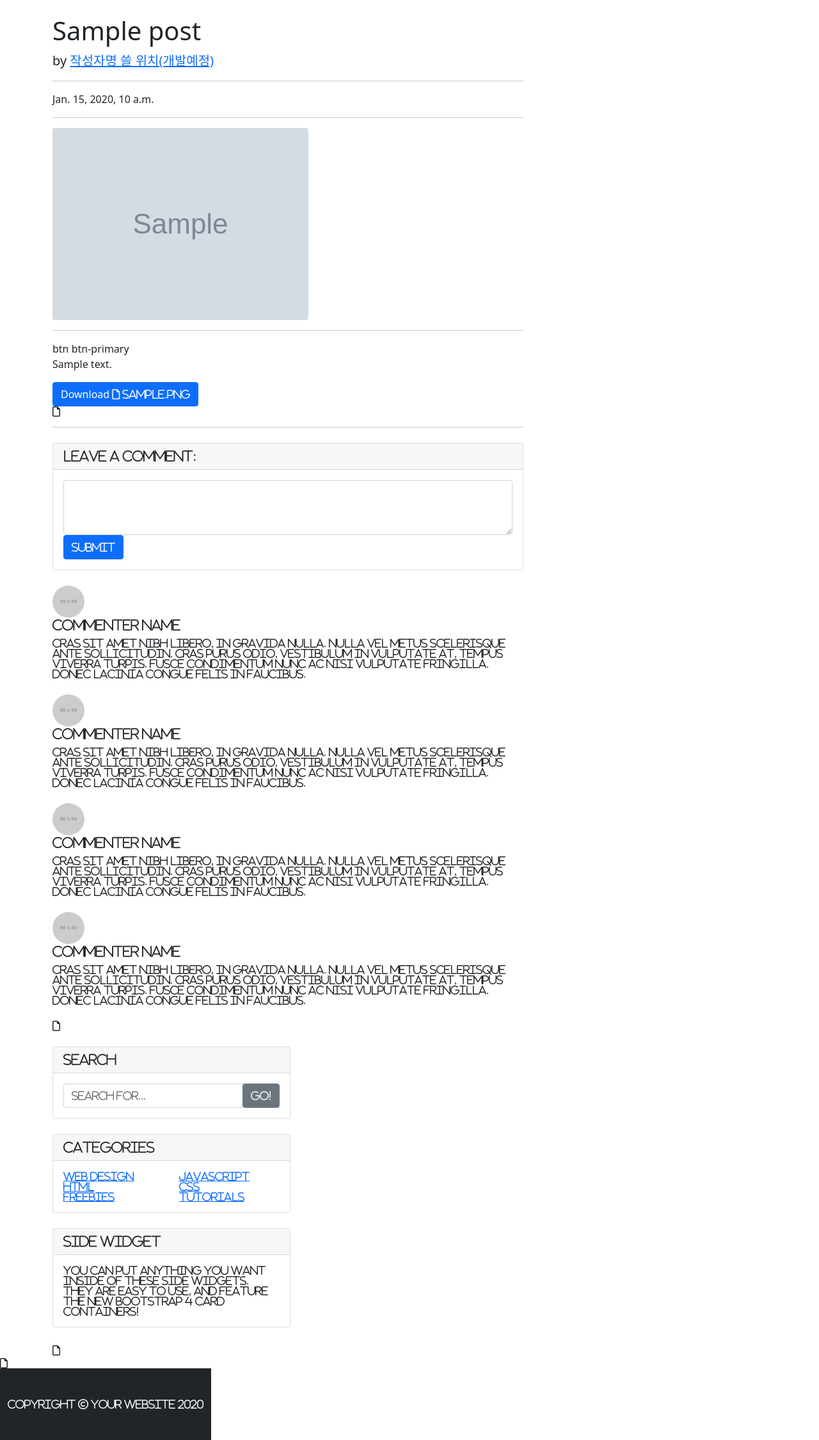
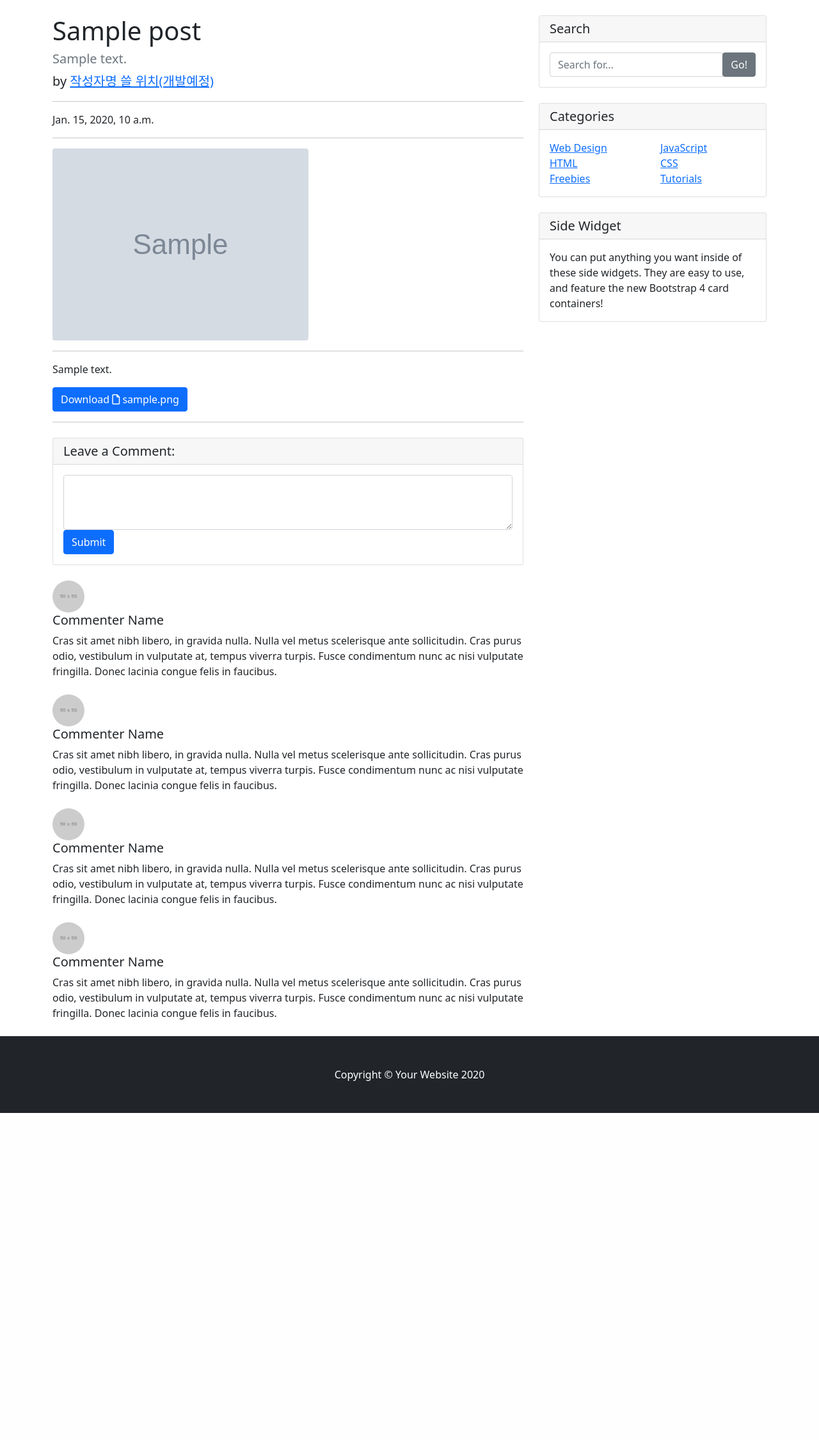
Before and after one commit to kkyh12180/2022_1_GETIT_django, a Django app: page /blog/1/ in a window 1280 px wide. Shown: the part 56-2306 px from the top of the page at 64% size. After the commit the page ends 1795 px from the top, so only its background shows below. Run offline with Django 4.2, Linux system fonts and the light colour scheme; tables that the repository leaves empty hold one stand-in row (values such as "Sample post"); grey boxes marked "Sample" are stand-in pictures; grey boxes labelled with a size stand in for pictures from a placeholder-image service; parts of the project's set-up code (start-up, migrations or seed data) failed here and were passed over; some libraries are stand-ins or nearby versions.

Commit message:
미리보기 추가

```diff
--- a/blog/models.py
+++ b/blog/models.py
@@ -5,6 +5,7 @@
 # Create your models here.
 class Post(models.Model) :
     title = models.CharField(max_length = 30)
+    hook_text = models.CharField(max_length = 100, blank=True)
     content = models.TextField()
 
 
--- a/blog/templates/blog/post_detail.html
+++ b/blog/templates/blog/post_detail.html
@@ -15,7 +15,6 @@
     <link rel="stylesheet" href="{% static 'blog/bootstrap/bootstrap.min.css' %}" media="screen">
 
     <!-- Custom styles for this template -->
-    <link rel="stylesheet" href="{% static 'blog/css/blog-post.css' %}" media="screen">
     <script src="https://kit.fontawesome.com/fca3077327.js" crossorigin="anonymous"></script>
 
 </head>
@@ -61,7 +60,9 @@
 
                 <!-- Title -->
                 <h1 class="mt-4">{{ post.title }}</h1>
-
+                {% if post.hook_text %}
+                        <h5 class="text-muted">{{ post.hook_text }}</h5>
+                {% endif %}
                 <!-- Author -->
                 <p class="lead">
                     by
@@ -83,7 +84,7 @@
                 {% endif %}
                 <hr>
 
-                <!-- Post Content --> btn btn-primary
+                <!-- Post Content -->
                 <p>{{ post.content }}</p>
 
                 {% if post.file_upload %}
@@ -95,7 +96,7 @@
                     {% elif post.get_file_ext == 'docx' or post.get_file_ext == 'doc' %}
                     <i class="fas fa-file-word"></i>
                     {% else %}
-                    <i class="far fa-file">
+                    <i class="far fa-file"></i>
                     {% endif %}
 
                     {{ post.get_file_name }}
--- a/blog/templates/blog/post_list.html
+++ b/blog/templates/blog/post_list.html
@@ -96,7 +96,10 @@
                     {% endif %}
                     <div class="card-body">
                         <h2 class="card-title">{{ p.title }}</h2>
-                        <p class="card-text">{{ p.content }}</p>
+                        {% if p.hook_text %}
+                        <h5 class="text-muted">{{ p.hook_text }}</h5>
+                        {% endif %}
+                        <p class="card-text">{{ p.content | truncatewords:45 }}</p>
                         <a href="{{ p.get_absolute_url }}" class="btn btn-primary">Read More &rarr;</a>
                     </div>
                     <div class="card-footer text-muted">
```
